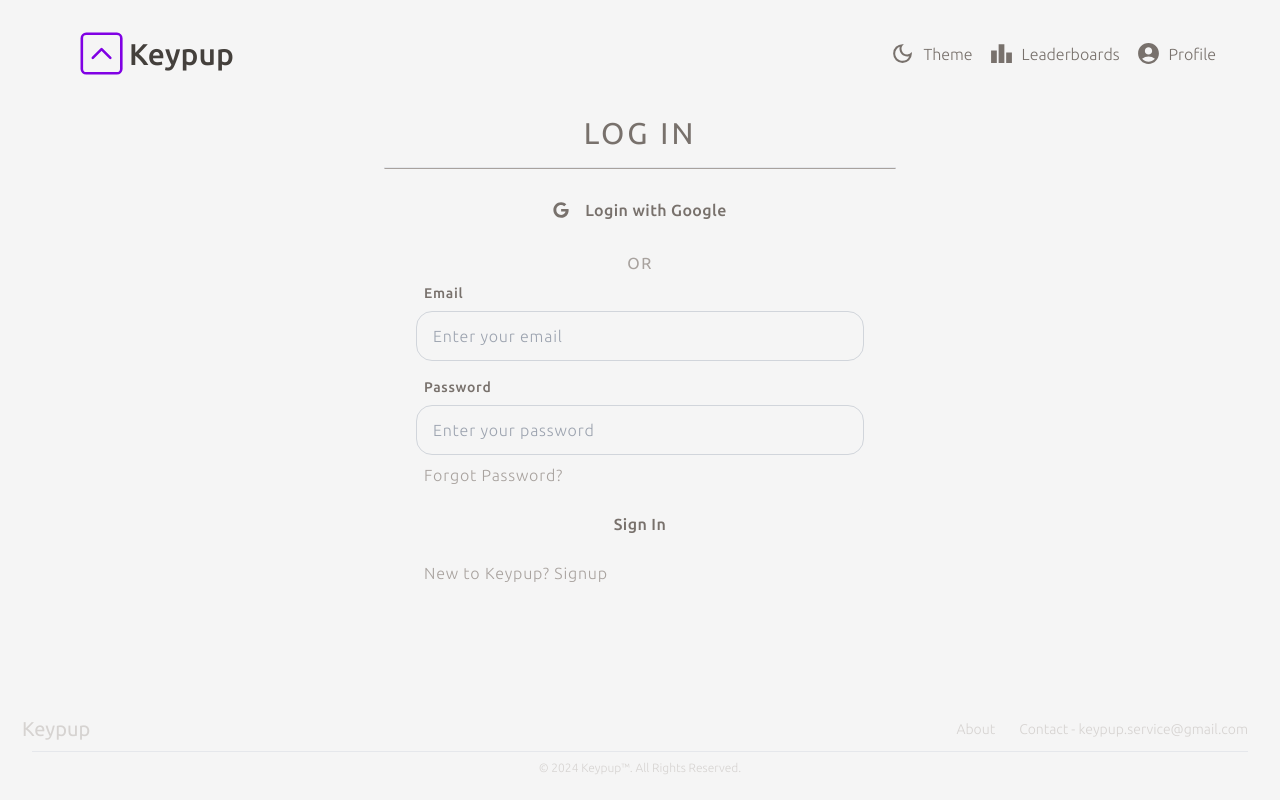
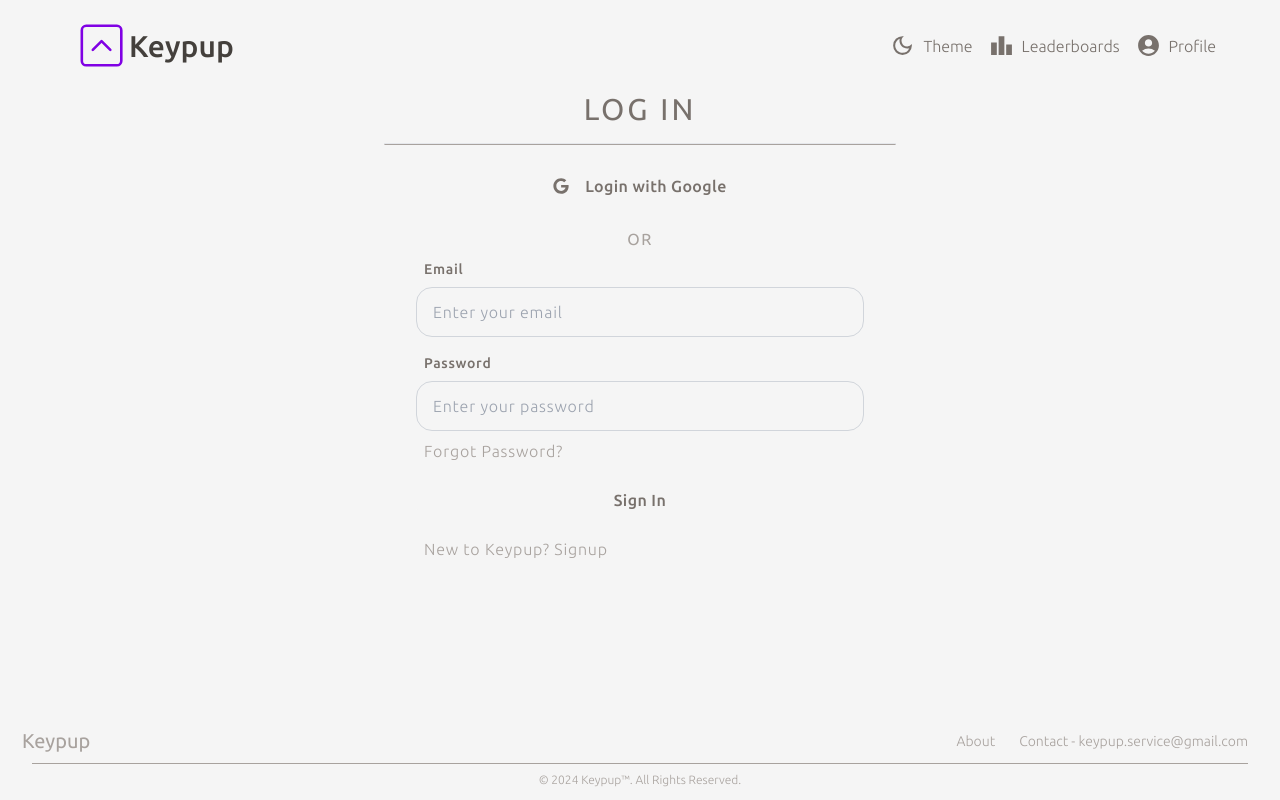
Before and after one commit to Joshi-Sarthak/Keypup, a Next.js app: page /login in a window 1280 px wide. Built offline with nearby package versions, Linux system fonts and the light colour scheme; no server answers.

Commit message:
make minor enhancements to UI

```diff
--- a/src/components/Footer/Footer.tsx
+++ b/src/components/Footer/Footer.tsx
@@ -1,27 +1,29 @@
 "use client"
 
-import React, { useEffect, useState } from "react"
+import React from "react"
 import Link from "next/link"
 
 function Footer() {
-
 	return (
-		<footer className="flex flex-col items-center justify-center bg-neutral-100 text-neutral-400 dark:bg-stone-800 transition-all duration-1000 mt-0 mb-0 py-6 px-8">
+		<footer className="flex flex-col items-center justify-center bg-neutral-100 text-neutral-400 dark:bg-stone-800 transition-all duration-1000 mt-0 mb-0 py-3 px-8">
 			<div className="flex flex-col md:flex-row items-center justify-between w-full max-w-7xl">
-                <Link href="/">
-				<div className="font-normal text-xl text-stone-300 dark:text-neutral-600 ml-[-10px] transition-all duration-200 group-hover:text-stone-800 dark:group-hover:text-neutral-100">
-					Keypup
-				</div>
-                </Link>
+				<Link href="/">
+					<div className="font-normal text-xl text-stone-400 hover:text-stone-500 dark:text-neutral-600 hover:dark:text-neutral-500 ml-[-10px] transition-all duration-200 group-hover:text-stone-800 dark:group-hover:text-neutral-100">
+						Keypup
+					</div>
+				</Link>
 
 				{/* Links and Contact */}
 				<div className="flex items-center text-sm gap-6">
-					<a href="#" className="font-light text-stone-300 dark:text-neutral-600 hover:text-neutral-300 transition-all duration-200">
+					<a
+						href="#"
+						className="font-light text-stone-400 hover:text-stone-500 dark:text-neutral-600 hover:dark:text-neutral-500 transition-all duration-200"
+					>
 						About
 					</a>
 					<a
 						href="mailto:keypup.service@gmail.com"
-						className="font-light text-stone-300 dark:text-neutral-600 hover:text-neutral-300 transition-all duration-200"
+						className="font-light text-stone-400 hover:text-stone-500 dark:text-neutral-600 hover:dark:text-neutral-500 transition-all duration-200"
 					>
 						Contact - keypup.service@gmail.com
 					</a>
@@ -29,10 +31,10 @@ function Footer() {
 			</div>
 
 			{/* Divider */}
-			<hr className="w-full max-w-7xl dark:border-neutral-700 my-2" />
+			<hr className="w-full max-w-7xl border-stone-400 dark:border-neutral-700 my-2" />
 
 			{/* Copyright */}
-			<div className=" font-light text-xs text-stone-300 dark:text-neutral-600">
+			<div className=" font-light text-xs text-stone-400 dark:text-neutral-600">
 				&copy; 2024 Keypup<span>™</span>. All Rights Reserved.
 			</div>
 		</footer>
--- a/src/components/Navbar/Navbar.tsx
+++ b/src/components/Navbar/Navbar.tsx
@@ -36,7 +36,7 @@ function Navbar() {
 	}
 
 	return (
-		<nav className="flex flex-row items-center justify-between py-4 px-16">
+		<nav className="flex flex-row items-center justify-between pt-2 px-16">
 			<Link href="/">
 				<div className="group flex flex-row items-center">
 					<Image
@@ -45,6 +45,7 @@ function Navbar() {
 						width={75}
 						height={75}
 						className="transition-all duration-200 group-hover:scale-105"
+						priority
 					/>
 					<h2 className="font-medium text-3xl text-stone-700 dark:text-neutral-400 ml-[-10px] transition-all duration-200 group-hover:text-stone-800 dark:group-hover:text-neutral-100">
 						Keypup
```
Also changed, not shown: 1 other file (tests, documents, lock files or other folders).
